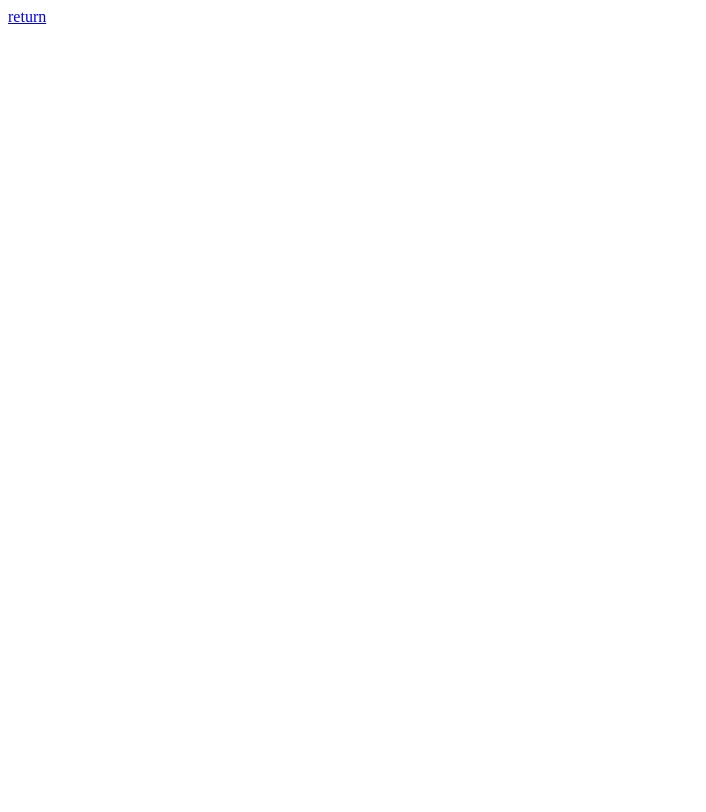
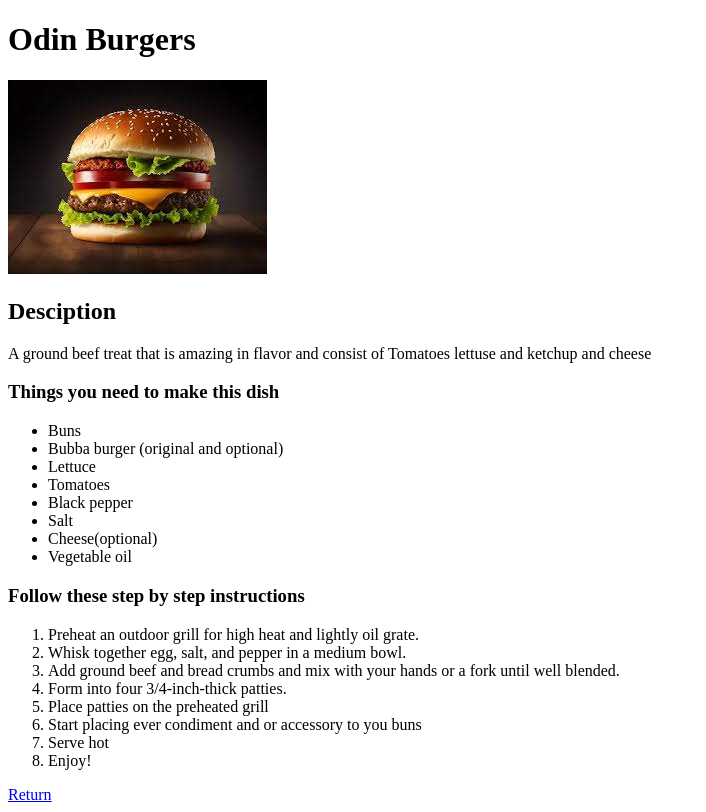
Before and after one commit to Josh-Legrand/odin-recipes-2, a plain HTML site: page recipes/burger.html in a window 1280 px wide. Shown: the whole page, without its empty margins (0-706 px from the left). Drawn offline with Linux system fonts and the light colour scheme.

Commit message:
add hyperlinks and workings home links

```diff
--- a/recipes/burger.html
+++ b/recipes/burger.html
@@ -1,9 +1,37 @@
 <!DOCTYPE html>
 <html>
     <head>
-        <title>Odin's burgers</title>
+        <title >Odin's burgers</title>
     </head>
     <body>
-        <a href="/index.html">return</a>
+        <h1> Odin Burgers</h1>
+        <img src="/Photos/burger.jpeg">
+        <h2>Desciption</h2>
+          <p>A ground beef treat that is amazing in flavor and consist of Tomatoes lettuse and ketchup and cheese </p>
+        <h3>Things you need to make this dish </h3>
+         <ul>
+             <li>Buns</li>
+             <li>Bubba burger (original and optional)</li>
+             <li>Lettuce</li>
+             <li>Tomatoes</li>
+             <li>Black pepper</li>
+             <li>Salt</li>
+             <li>Cheese(optional)</li>
+             <li>Vegetable oil</li>
+         </ul>
+       <h3>Follow these step by step instructions</h3>
+         <ol>
+            <li>Preheat an outdoor grill for high heat and lightly oil grate.</li>
+            <li>Whisk together egg, salt, and pepper in a medium bowl. </li>
+            <li>Add ground beef and bread crumbs and mix with your hands or a fork until well blended.</li>
+            <li>Form into four 3/4-inch-thick patties.</li>
+            <li>Place patties on the preheated grill</li>
+            <li>Start placing ever condiment and or accessory to you buns</li>
+            <li>Serve hot</li>
+            <li>Enjoy!</li>
+         </ol>
+        <a href="/index.html">Return</a>
+
+
     </body>
 </html>
```
Also changed, not shown: index.html (+4 -1 lines), recipes/egg-roll.html (+23 -1 lines), recipes/mac-cheese.html (+23 -1 lines).
